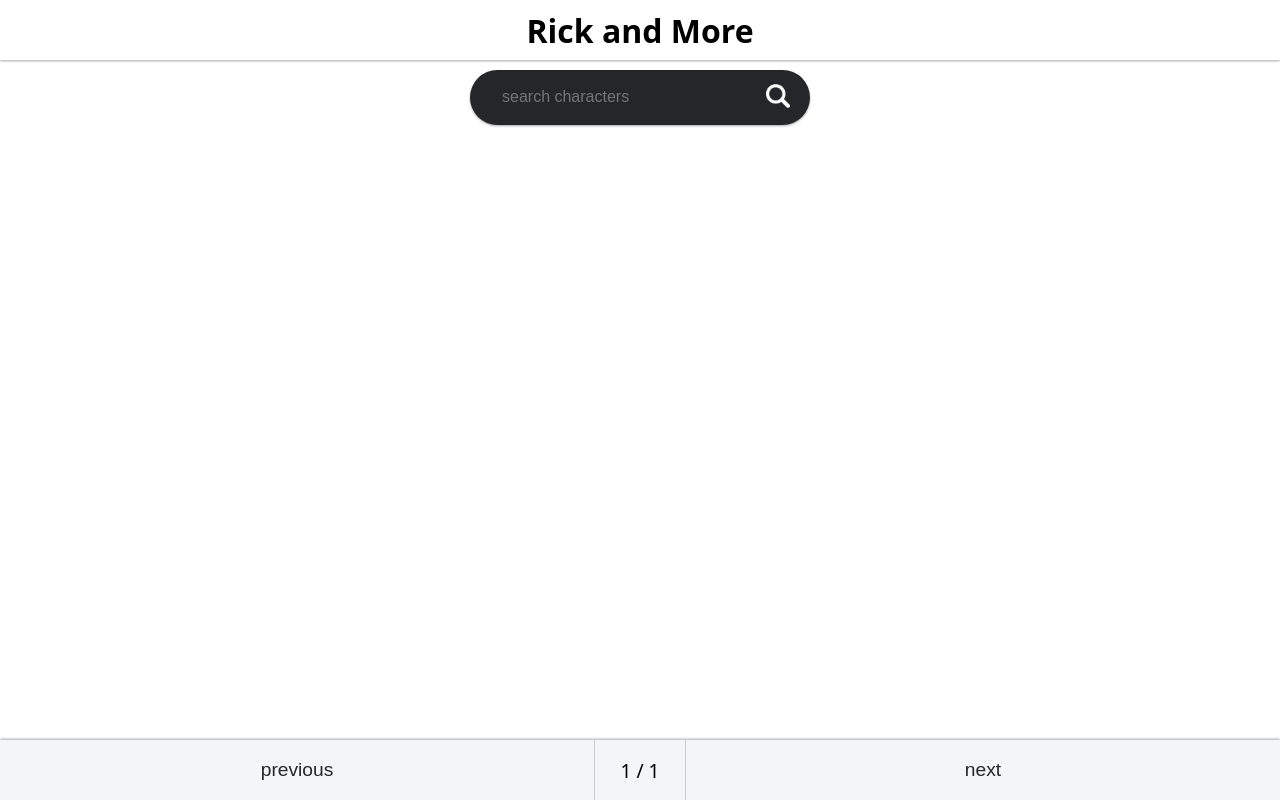
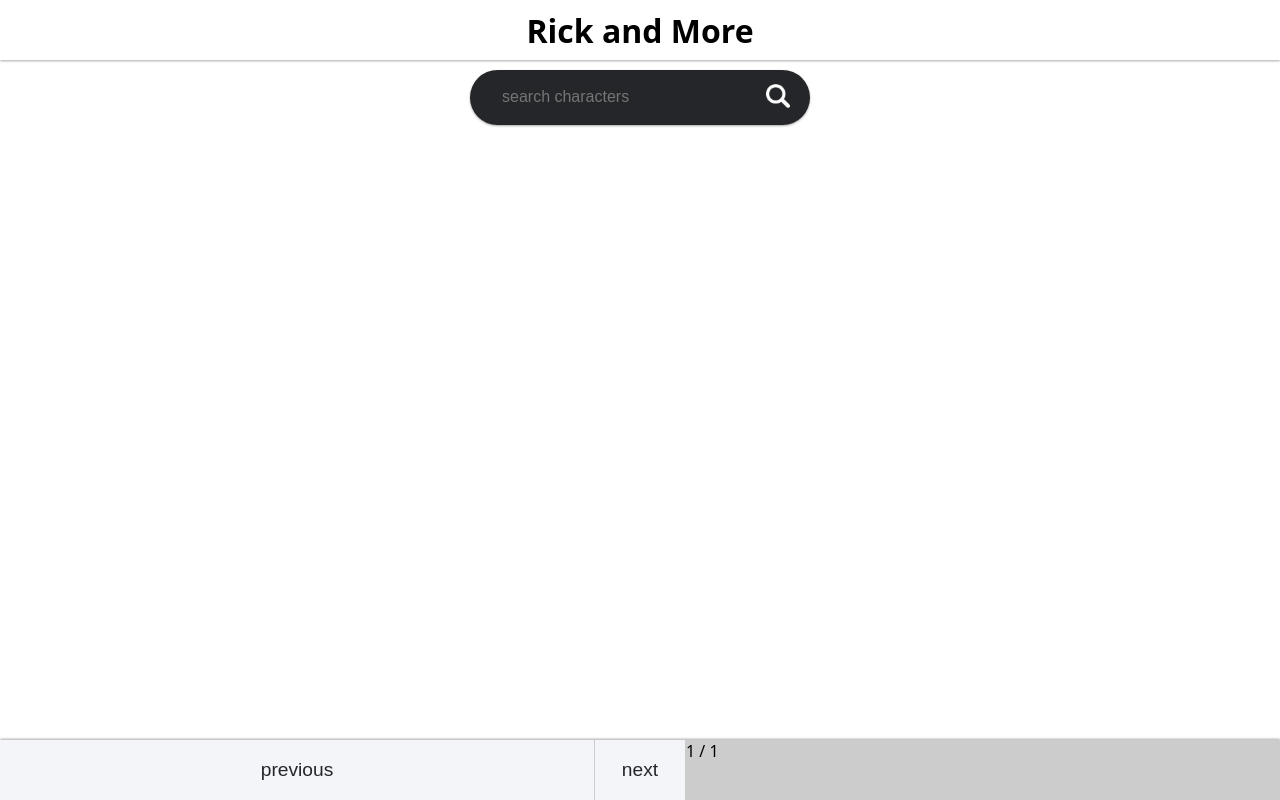
Before and after one commit to StephMode/Recap-Project-3-Rick-and-Morty-App, a website with bundled scripts: page index.html in a window 1280 px wide. Built offline with nearby package versions, Linux system fonts and the light colour scheme; no server answers.

Commit message:
finished refactoring

```diff
--- a/components/NavPagination/NavPagination.js
+++ b/components/NavPagination/NavPagination.js
@@ -1,5 +1,5 @@
-export default function UpdatePagination(page, maxPage) {
-  const pagination = document.querySelector('[data-js="pagination"]');
-
+export default function NavPagination(page, maxPage) {
+  const pagination = document.createElement("span");
   pagination.textContent = `${page} / ${maxPage}`;
+  return pagination;
 }
--- a/index.html
+++ b/index.html
@@ -36,7 +36,7 @@
       <button class="button button--prev" data-js="button-prev">
         previous
       </button>
-      <span class="navigation__pagination" data-js="pagination">1 / 1</span>
+
       <button class="button button--next" data-js="button-next">next</button>
     </nav>
   </body>
--- a/index.js
+++ b/index.js
@@ -1,5 +1,5 @@
 import CharacterCard from "./components/CharacterCard/CharacterCard.js";
-import UpdatePagination from "./components/NavPagination/NavPagination.js";
+import NavPagination from "./components/NavPagination/NavPagination.js";
 // geschweifte Klammern, um den epxort von mehreren Komponenten zu notieren
 // ohne geschweifte Klammern, wenn expo default
 
@@ -11,12 +11,12 @@ const searchBar = document.querySelector('[data-js="search-bar"]');
 const navigation = document.querySelector('[data-js="navigation"]');
 const prevButton = document.querySelector('[data-js="button-prev"]');
 const nextButton = document.querySelector('[data-js="button-next"]');
-const pagination = document.querySelector('[data-js="pagination"]');
 
 // States
 let page = 1;
 let maxPage = 1;
 let searchQuery = "";
+const pagination = NavPagination(page, maxPage);
 
 function renderAndAppendCharacterCard() {
   // const card = CharacterCard(); // entweder const mit value fn call und dann append() const aufnehmen
@@ -43,10 +43,9 @@ async function fetchCharacters() {
       )
     )
   );
-  UpdatePagination(page, maxPage);
+  pagination.textContent = `${page} / ${maxPage}`;
 }
 fetchCharacters();
-
 searchBar.addEventListener("submit", (event) => {
   event.preventDefault();
   const searchResult = event.target.query.value; // hier muss ich .query. adressieren, weil das der name meines input ist, der output des event wird quasi als object zurückgegeben, dass via .notation explizit adressiert werden
@@ -54,6 +53,7 @@ searchBar.addEventListener("submit", (event) => {
   console.log(searchQuery);
   fetchCharacters(); //die fn wird hier einfach nur gecalled, weil die URL in fetch characters sich dynamisch durch die temp literals anpasst und im eventLst die let searchQuery
 });
+navigation.append(pagination);
 
 // nicht vergessen: wenn ich auf das event eines evList zurückgreifen möchte, so muss ich das event als param für die callbakc fn deifnierten
 
```
